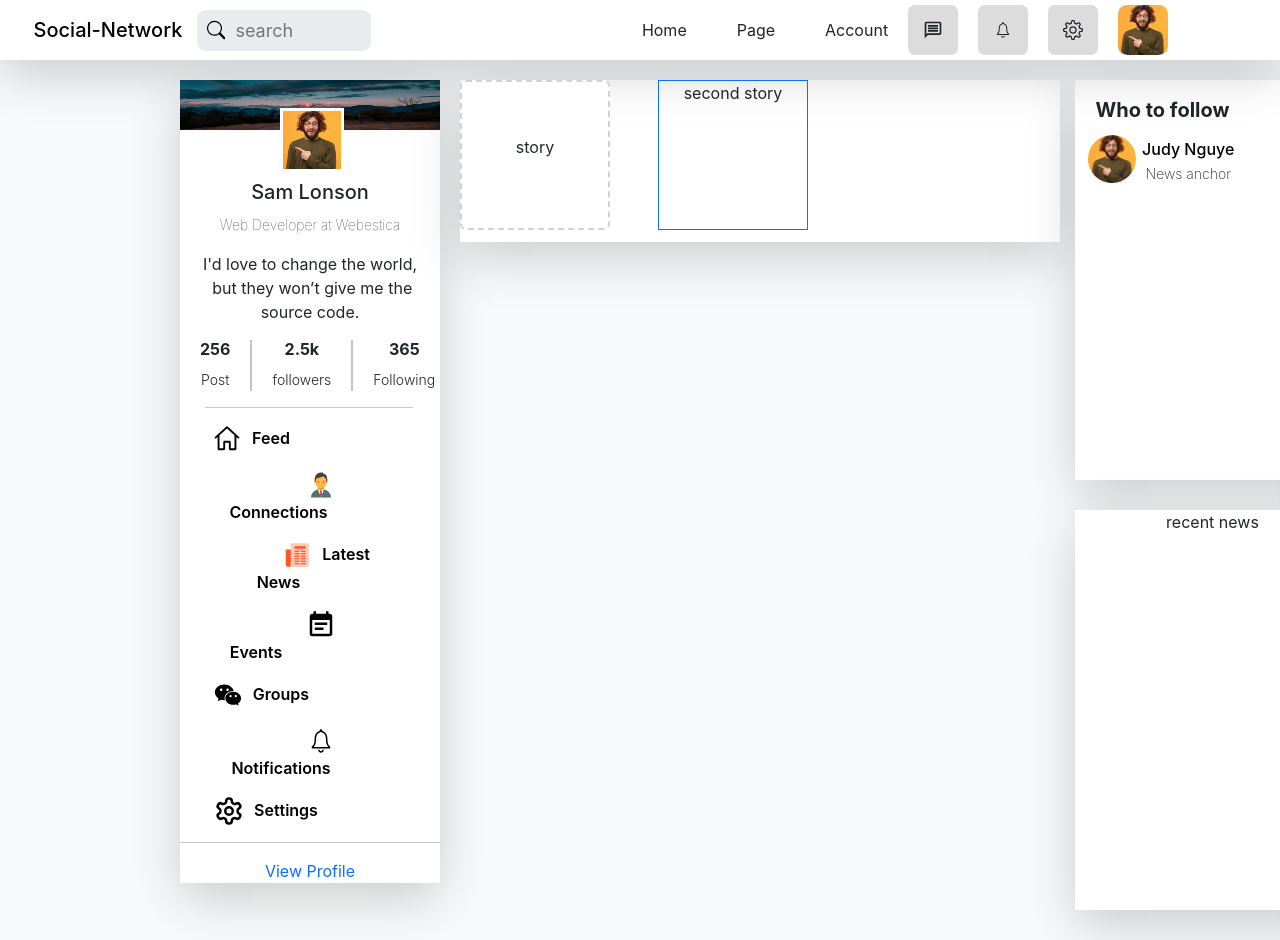
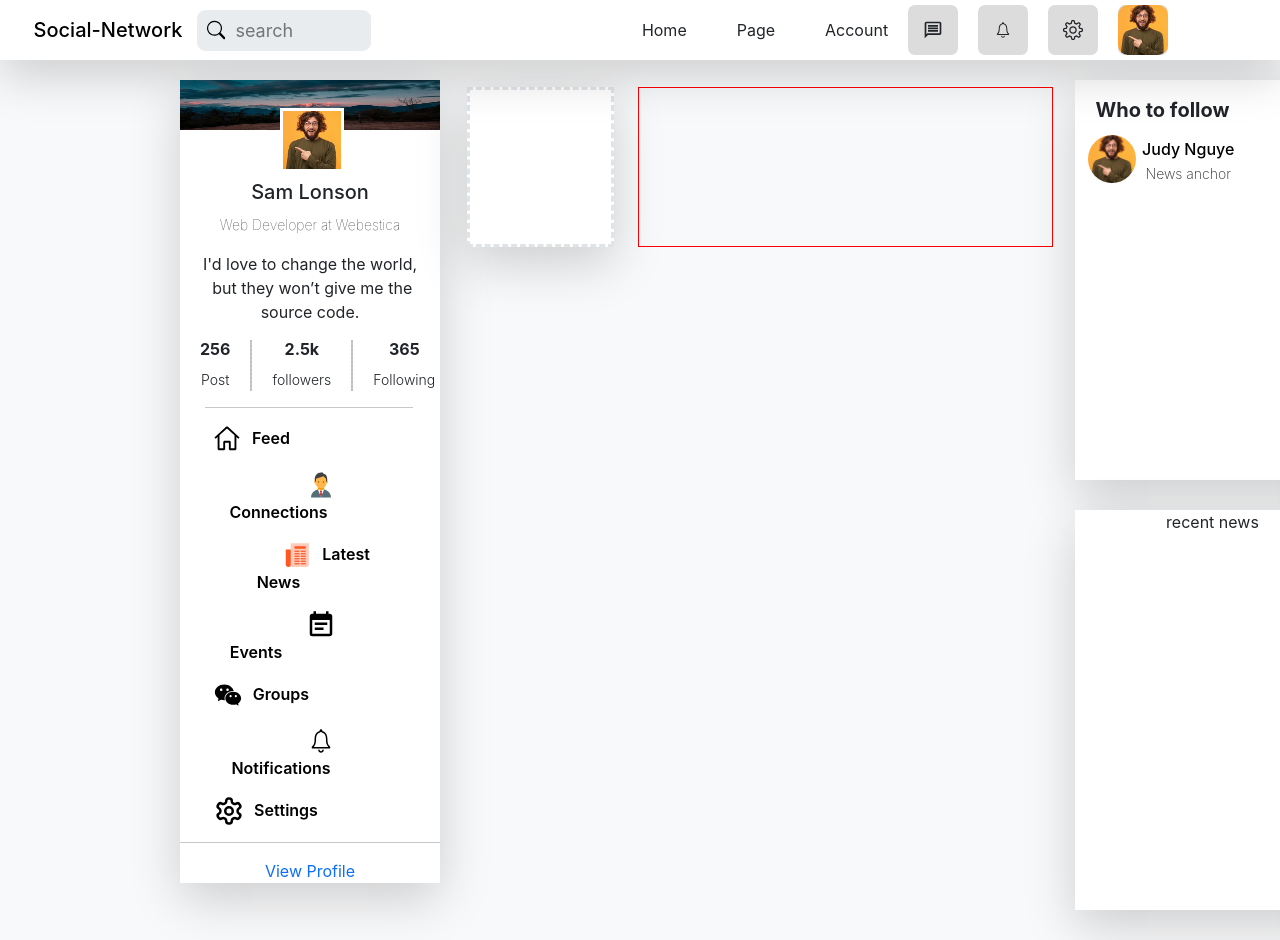
Before and after one commit to ravindarsahani3183/social-Networking, a React (Create React App) app: page / in a window 1280 px wide. Shown: the top 940 px of the page. Built offline with nearby package versions, Linux system fonts and the light colour scheme.

Commit message:
update main page

```diff
--- a/src/Story/Story.css
+++ b/src/Story/Story.css
@@ -1,22 +1,30 @@
-.border-2{
-  height: 150px;
-  width: 150px;
-  border-style: dashed;
-}
-.stretched-link::after {
-    position: absolute;
-    top: 0;
-    right: 0;
-    bottom: 0;
-    left: 0;
-    z-index: 1;
-    content: "";
-}
 .story{
     width: 600px;
     height: 162px;
     margin-left: 20px;
     margin-bottom: 30px;
     margin-top: 20px;
-    background-color: white;
+
 }
+.story-section-group{
+  display: flex;
+  gap: 10px;
+}
+.story-section-profile{
+  width: 210px;
+  height: 160px;
+  border: dashed 3px ;
+  border-color: #e1e4e6;
+  margin: 7px;
+  background-color: white;
+}
+.story-group{
+  width: 600px;
+  height: 160px;
+  border: solid 1px red;
+  margin: 7px;
+}
+div.scrollmenu {
+  overflow: auto;
+  white-space: nowrap;
+}
--- a/src/Story/Story.js
+++ b/src/Story/Story.js
@@ -3,20 +3,14 @@ import './Story.css';
 
 export const Story = () => {
   return (
-    <div className='story shadow-lg'>
-      {/* Story START */}
-      <div className='d-flex gap-5 mb-n3'>
-        <div className='position-relative'>
-          <div className='card border-2 shadow-none px-small-5 d-flex align-items-center justify-content-center text-center'>
-            <div>
-                <p>story</p>
-            </div>
-          </div>
-        </div>
-        <div className='position-relative border border-primary  w-25'>
-          <p>second story</p>
-        </div>
+    <div className='story '>
+     <div className='story-section-group'>
+      <div className='story-section-profile shadow-lg'>
       </div>
+      <div className='story-group scrollmenu'>
+
+      </div>
+     </div>
     </div>
   )
 }
```
